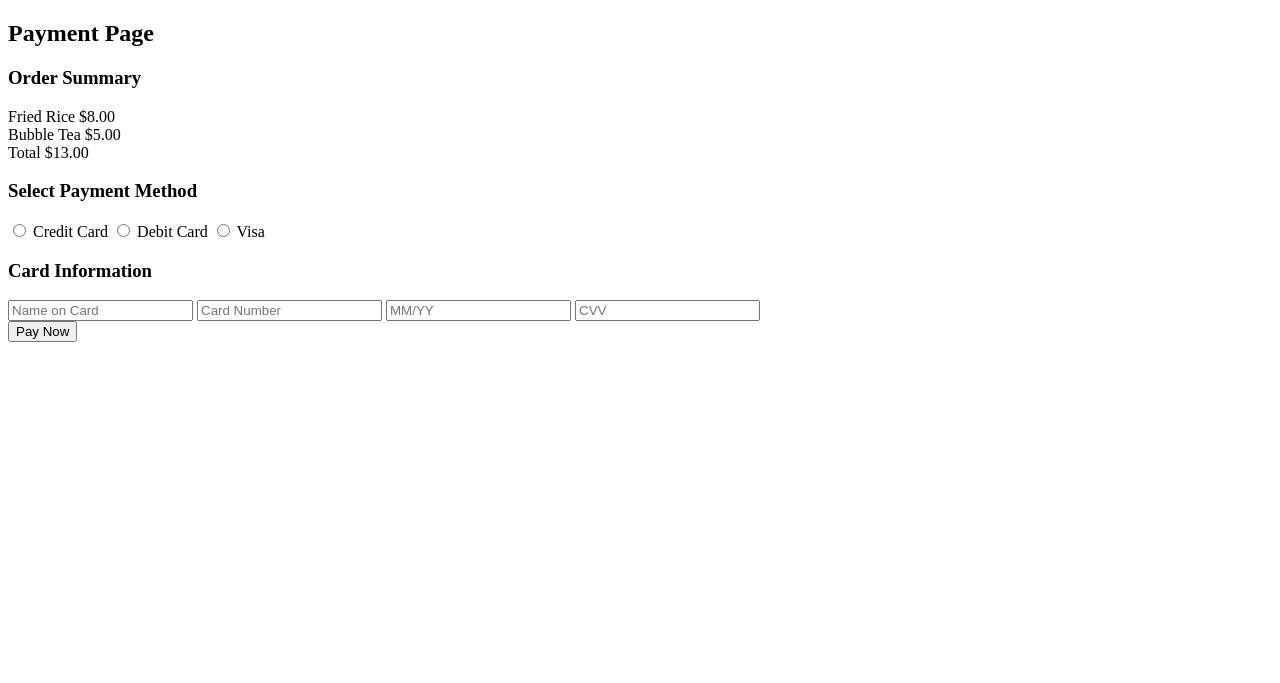
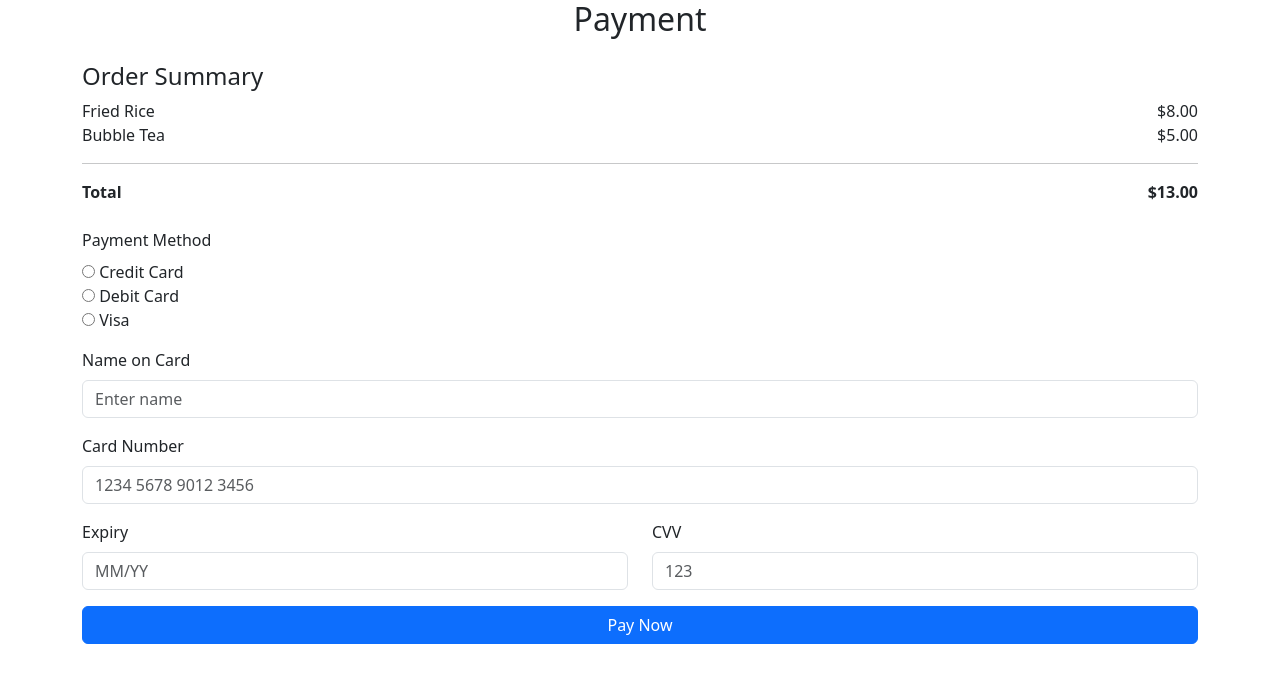
Before and after one commit to Yuxuanzhang9090/CP3407, a PHP site: page /online_payment.php in a window 1280 px wide. Shown: the top 683 px of the page. Run offline with PHP 8.4, Linux system fonts and the light colour scheme.

Commit message:
Redo the code

```diff
--- a/Online Payment/online_payment.php
+++ b/Online Payment/online_payment.php
@@ -1,109 +1,116 @@
 <!DOCTYPE html>
 <html>
 <head>
-    <title>Online Payment</title>
+    <title>NomNom - Payment</title>
+
+    <!-- Bootstrap (same as teammate) -->
+    <meta name="viewport" content="width=device-width, initial-scale=1">
+    <link href="https://cdn.jsdelivr.net/npm/bootstrap@5.3.2/dist/css/bootstrap.min.css" rel="stylesheet">
+
+    <!-- Your team CSS -->
+    <link rel="stylesheet" href="style.css">
 </head>
 
 <body>
 
 <div class="container">
 
-<h2>Payment Page</h2>
+    <h2 class="text-center mb-4">Payment</h2>
 
-<!-- Task 1: Display food details -->
-<div class="order-summary">
+    <form id="paymentForm" action="process_payment.php" method="POST">
 
-<h3>Order Summary</h3>
+        <!-- Order Summary -->
+        <div class="mb-4">
+            <h4>Order Summary</h4>
 
-<div class="order-item">
+            <div class="d-flex justify-content-between">
                 <span>Fried Rice</span>
                 <span>$8.00</span>
             </div>
 
-<div class="order-item">
+            <div class="d-flex justify-content-between">
                 <span>Bubble Tea</span>
                 <span>$5.00</span>
             </div>
 
-<div class="order-item total">
+            <hr>
+
+            <div class="d-flex justify-content-between fw-bold">
                 <span>Total</span>
                 <span>$13.00</span>
             </div>
-
         </div>
 
-<form id="paymentForm" action="process_payment.php" method="POST">
+        <!-- Payment Method -->
+        <div class="mb-3">
+            <label class="form-label">Payment Method</label><br>
 
-<!-- Task 2: Payment Method -->
-<h3>Select Payment Method</h3>
+            <input type="radio" name="payment_method" required> Credit Card<br>
+            <input type="radio" name="payment_method"> Debit Card<br>
+            <input type="radio" name="payment_method"> Visa
+        </div>
 
-<label>
-<input type="radio" name="payment_method" value="credit" required>
-Credit Card
-</label>
+        <!-- Card Details -->
+        <div class="mb-3">
+            <label class="form-label">Name on Card</label>
+            <input type="text" class="form-control" placeholder="Enter name">
+        </div>
 
-<label>
-<input type="radio" name="payment_method" value="debit">
-Debit Card
-</label>
+        <div class="mb-3">
+            <label class="form-label">Card Number</label>
+            <input type="text" class="form-control" placeholder="1234 5678 9012 3456">
+        </div>
 
-<label>
-<input type="radio" name="payment_method" value="visa">
-Visa
-</label>
+        <div class="row">
+            <div class="col">
+                <label class="form-label">Expiry</label>
+                <input type="text" class="form-control" placeholder="MM/YY">
+            </div>
 
-<!-- Task 3: Card Details -->
+            <div class="col">
+                <label class="form-label">CVV</label>
+                <input type="text" class="form-control" placeholder="123">
+            </div>
+        </div>
 
-<h3>Card Information</h3>
-
-<input type="text" name="card_name" placeholder="Name on Card">
-
-<input type="text" name="card_number" placeholder="Card Number">
-
-<input type="text" name="expiry" placeholder="MM/YY">
-
-<input type="text" name="cvv" placeholder="CVV">
-
-<div id="error" class="error"></div>
-
-<button type="submit">Pay Now</button>
+        <button type="submit" class="btn btn-primary w-100 mt-3">Pay Now</button>
 
     </form>
 
 </div>
 
+
+<!-- Bootstrap JS (same as teammate) -->
+<script src="https://cdn.jsdelivr.net/npm/bootstrap@5.3.2/dist/js/bootstrap.bundle.min.js"></script>
+
 <script>
-
-// Task 4: Validate payment input
+// Validation (same logic, cleaner)
 
 document.getElementById("paymentForm").addEventListener("submit", function(e){
 
-let name = document.querySelector("[name='card_name']").value;
-let number = document.querySelector("[name='card_number']").value;
-let expiry = document.querySelector("[name='expiry']").value;
-let cvv = document.querySelector("[name='cvv']").value;
+    let name = document.querySelector("[name='card_name']").value.trim();
+    let number = document.querySelector("[name='card_number']").value.trim();
+    let expiry = document.querySelector("[name='expiry']").value.trim();
+    let cvv = document.querySelector("[name='cvv']").value.trim();
 
     let error = "";
 
-if(name === "" || number === "" || expiry === "" || cvv === ""){
+    if(!name || !number || !expiry || !cvv){
         error = "Please fill in all payment details.";
     }
-
-if(number.length < 16){
+    else if(number.length < 16){
         error = "Card number must be 16 digits.";
     }
-
-if(cvv.length < 3){
-error = "CVV must be 3 digits.";
+    else if(cvv.length < 3){
+        error = "CVV must be at least 3 digits.";
     }
 
-if(error !== ""){
+    if(error){
         e.preventDefault();
         document.getElementById("error").innerText = error;
     }
 
 });
-
 </script>
 
 </body>
```
Lines whose indentation alone changed are shown as unchanged.
